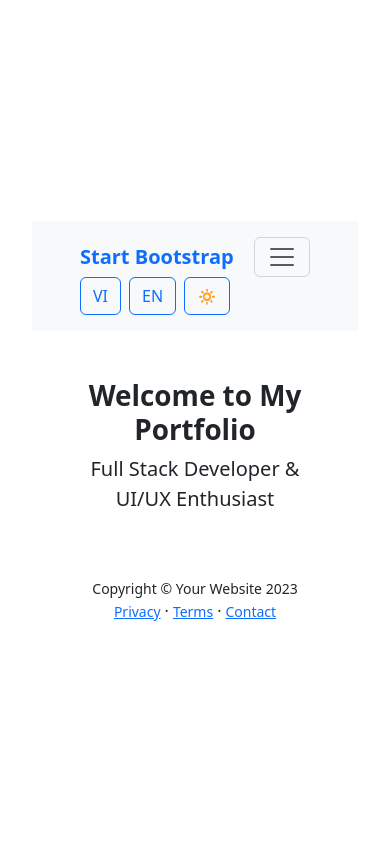
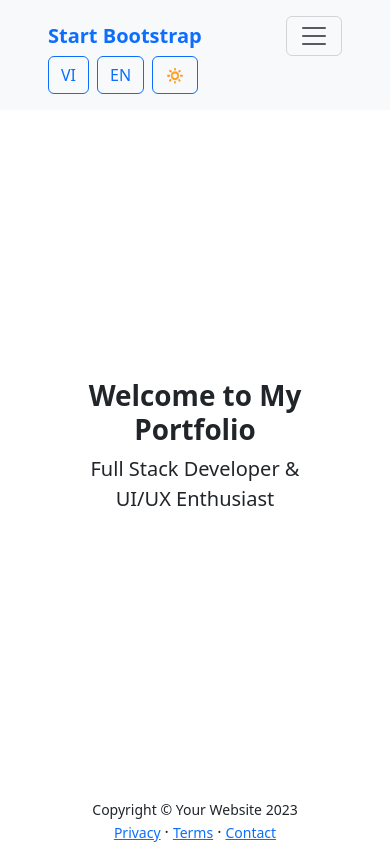
Before and after one commit to longnosuke/mytrainning-LoganNg, a Vue app in the folder my-vue-app/: page / in a window 390 px wide. Built offline with nearby package versions, Linux system fonts and the light colour scheme.

Commit message:
style(layout): improve layout and app styling
Update DefaultLayout to use flexbox for full-height layout and center main content. Adjust #app styles for full width and remove max-width and padding for better responsiveness.

```diff
--- a/my-vue-app/src/App.vue
+++ b/my-vue-app/src/App.vue
@@ -13,6 +13,7 @@
 .fade-leave-to {
   opacity: 0;
 }
+
 </style>
 
 <script setup>
--- a/my-vue-app/src/layouts/DefaultLayout.vue
+++ b/my-vue-app/src/layouts/DefaultLayout.vue
@@ -1,7 +1,7 @@
 <template>
-  <div>
+  <div class="d-flex flex-column min-vh-100">
     <Navbar />
-    <main>
+    <main class="flex-grow-1 d-flex align-items-center justify-content-center text-center px-3">
       <slot />
     </main>
     <Footer />
--- a/my-vue-app/src/style.css
+++ b/my-vue-app/src/style.css
@@ -59,9 +59,8 @@
 }
 
 #app {
-  max-width: 1280px;
   margin: 0 auto;
-  padding: 2rem;
+  width: 100%;
   text-align: center;
 }
 
```
